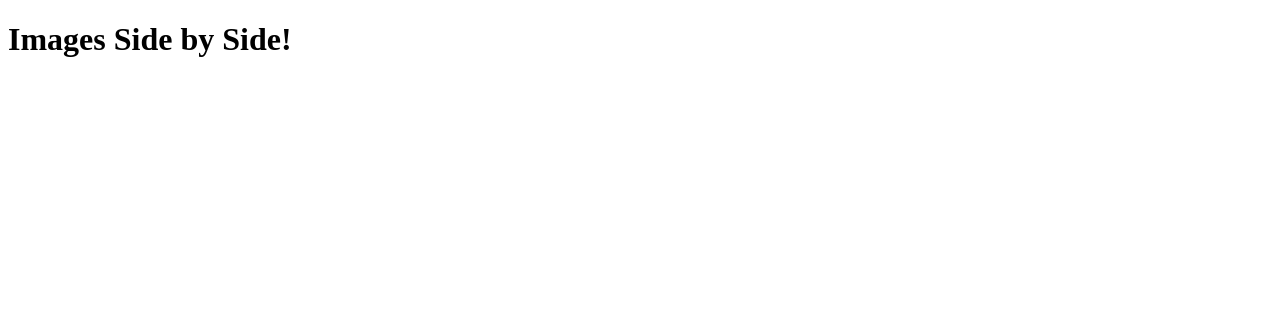
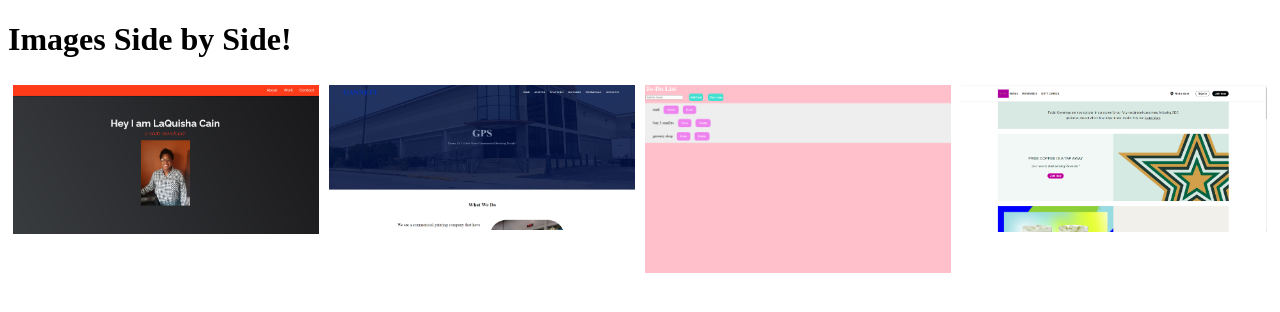
Before and after one commit to llcain/CSS, a website: page imageGallery.html in a window 1280 px wide. Drawn offline with Linux system fonts and the light colour scheme.

Commit message:
Put 25% width on 4 columns

```diff
--- a/imageGallery-styles.css
+++ b/imageGallery-styles.css
@@ -0,0 +1,18 @@
+* {
+    box-sizing: border-box;
+
+}
+ /* width: 33.33%; - for 3 column */
+ /* width: 25%; - for 4 column */
+.column {
+    float: left;
+    width: 25%;
+
+    padding: 5px;
+}
+
+.row::after {
+    content: "";
+    display: table;
+    clear: both;
+}
--- a/imageGallery.html
+++ b/imageGallery.html
@@ -4,9 +4,25 @@
     <meta charset="UTF-8">
     <meta name="viewport" content="width=device-width, initial-scale=1.0">
     <title>Image Gallery - Side by Side</title>
+    <link rel="stylesheet" href="imageGallery-styles.css">
 </head>
 <body>
 
     <h1>Images Side by Side!</h1>
+
+    <div class="row">
+        <div class="column">
+            <img src="/images/webDeveloperPortfolio.png" width="100%;" alt="Web Developer Portfolio">
+        </div>
+        <div class="column">
+            <img src="/images/GannettGPS-website.PNG" width="100%;" alt="Gannett - GPS Website">
+        </div>
+        <div class="column">
+            <img src="/images/todo-list-app.png" width="100%" alt="todo-list-app">
+        </div>
+        <div class="column">
+            <img src="/images/carmel-cafe-website.png" width="100%" alt="carmel-cafe-website">
+        </div>
+    </div>
 </body>
 </html>
```
